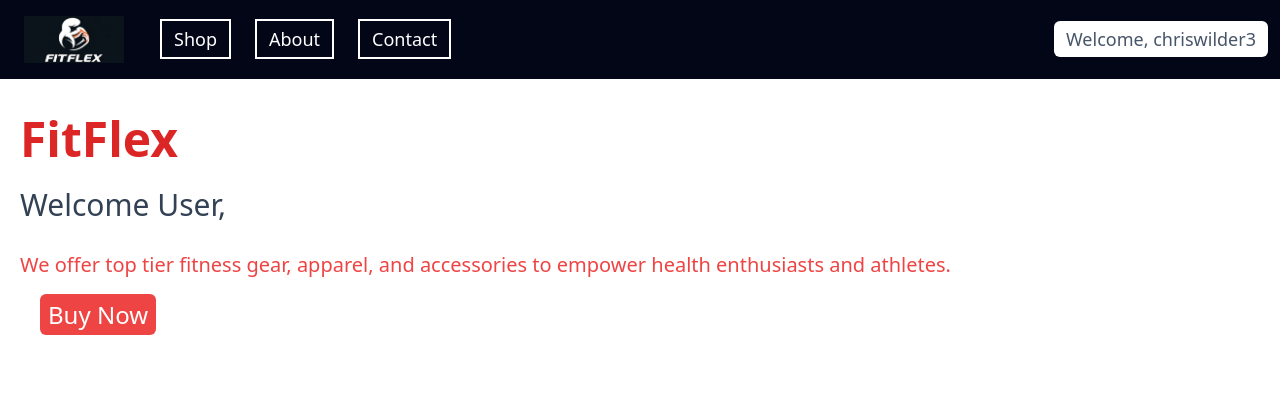
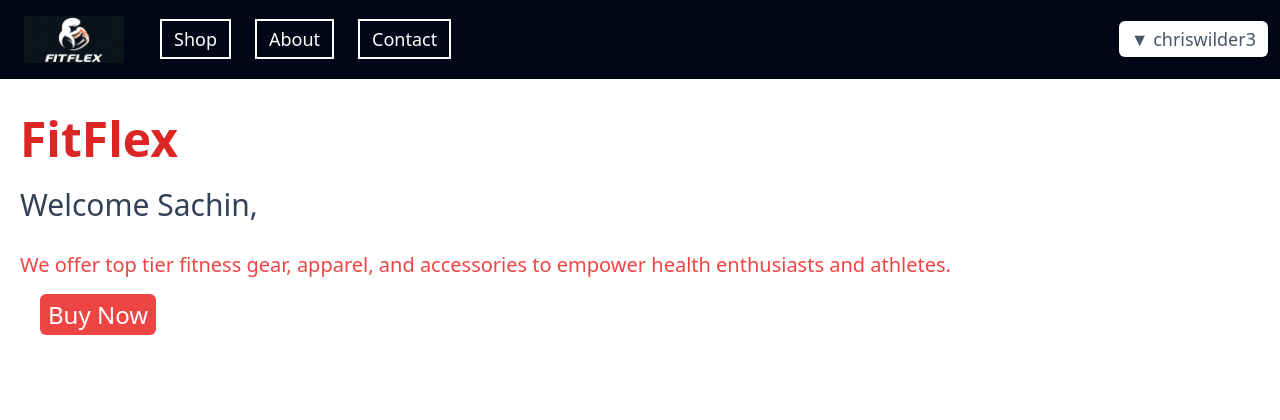
Before and after one commit to chriswilder3/FitFlex, a Django app: page /users/dashboard/ in a window 1280 px wide. Shown: the top 420 px of the page. Run offline with Django 5.2, Linux system fonts and the light colour scheme; a user stored in the database is signed in; data comes from the database, SQL or seed files in the repository; both versions use the stored data as it was after the commit; some libraries are stand-ins or nearby versions.

Commit message:
added user nav item and its logic

```diff
--- a/items/templates/master.html
+++ b/items/templates/master.html
@@ -19,6 +19,7 @@
         }
     </style>
     {% endblock %}
+
 
 </head>
 
@@ -42,12 +43,20 @@
                 </li>
 
                 <!-- Login Button -->
-                <li class="flex-none text-center ml-auto px-3 py-1 bg-white text-slate-600 mx-3 rounded-md">
-                    {% if logged_in_user %}
+                <li class="user-nav-full flex-none text-center ml-auto px-3 py-1 bg-white text-slate-600 mx-3 rounded-md"
+                    style="position: relative;">
+                    <!-- {% if logged_in_user %}
                         <a href="{% url 'dashboard' %}">Welcome, {{ logged_in_user.username}}</a>
                     {% else %}
-                        <a href="/users/signin">Login</a>
+
+                    {% endif %} -->
+
+                    {% if logged_in_user %}
+                       <span class="user-nav"> &#9660; {{ logged_in_user.username}} </span>
+                    {% else %}
+                        <a href="/users/signin"> &#9654; Login</a>
                     {% endif %}
+
                 </li>
             </ul>
         </nav>
@@ -71,6 +80,37 @@
     </div>
     {% endblock %}
 
+    <script>
+        const userNav = document.querySelector('.user-nav-full')
+        userNav.addEventListener('click', function (){
+            const existDiv = document.querySelector('.user-nav-dropdown')
+
+            if (existDiv){
+                existDiv.classList.add('fadeout')
+                setTimeout( () => existDiv.remove(), 150) // Make the trnstion
+                                                         // More smoother
+                return;
+            }
+
+            const userNavDiv = document.createElement('div')
+            userNavDiv.style.padding = '10px'
+            userNavDiv.className = 'user-nav-dropdown'
+            userNavDiv.style.zIndex = 10
+            userNavDiv.innerHTML ='  <br> <a href="/users/dashboard/" class="flex-none text-center ml-auto px-3 py-1 bg-slate-200 text-slate-600 mx-3 rounded-md "> Dashboard </a>  <a href="/users/logout/" class="flex-none text-center ml-auto px-3 py-1 bg-slate-200 text-slate-600 mx-3 rounded-md "> logout </a> '
+
+            userNavDiv.classList.add('fade-in');
+
+            setTimeout(() => {
+                document.querySelector('.user-nav-full').appendChild(userNavDiv)
+            }, 200);
+
+
+
+             // Give browser time to render for smooth animation
+        }
+        )
+    </script>
+
     <footer class=" bg-red-100 bottom-0 mt-auto">
         <h3 class=" ml-4 text-xl pt-3">
             Also available in :
--- a/users/templates/dashboard.html
+++ b/users/templates/dashboard.html
@@ -18,7 +18,7 @@
             FitFlex
         </h1>
         <h3 class=" text-3xl py-2 text-slate-700 ">
-            Welcome User,
+            Welcome {{ user.name}},
         </h3>
         <p class=" py-2 text-xl my-3 text-red-500">
             We offer top tier fitness gear, apparel, and accessories to empower health enthusiasts and athletes.
--- a/users/views.py
+++ b/users/views.py
@@ -166,6 +166,14 @@ def signup(request):
         if form.is_valid():
             formData = form.cleaned_data
             # Create new user with hashed password
+            dbUser = User(
+                name=formData['name'],
+                username=formData['username'],
+                email=formData['email'],
+                phone = formData['phone'],
+                password=formData['password']  # Note: create_user hashes the password automatically
+            )
+            dbUser.save()
             newUser = AuthUser.objects.create_user(
                 first_name=formData['name'],
                 username=formData['username'],
@@ -317,11 +325,11 @@ def dashboard( request):
         # since usernames are unique.
         # Hence lets fetch, username and pass it to the user to
         # be printed.
-        print(user)
+        dbUser = User.objects.get(username = user)
+        print(dbUser.name)
         context ={
-            'userinfo': user,
+            'user': dbUser,
         }
-        print(user.username)
         return render( request, 'dashboard.html', context)
 
     else:
```
Also changed, not shown: db.sqlite3.
